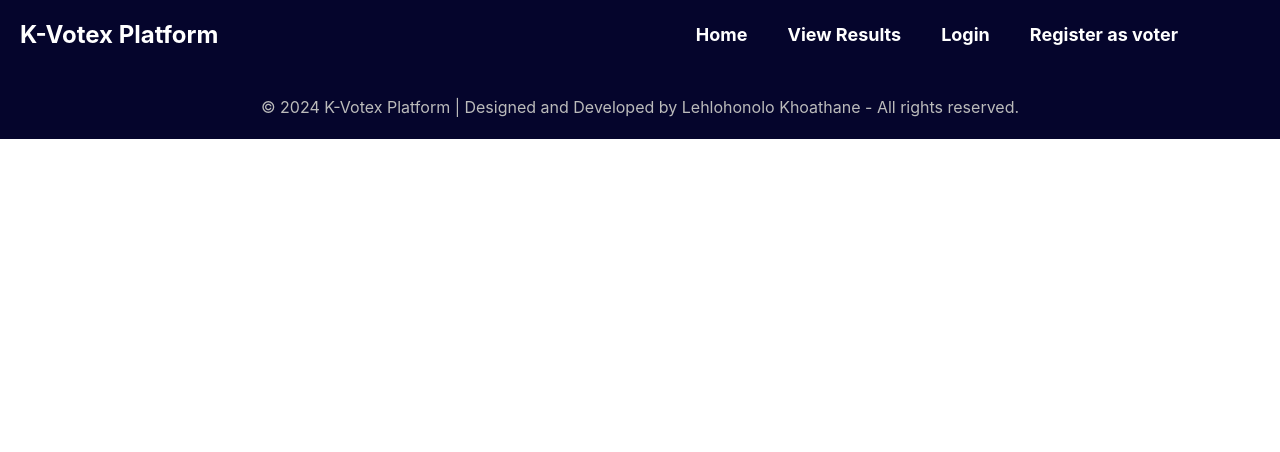
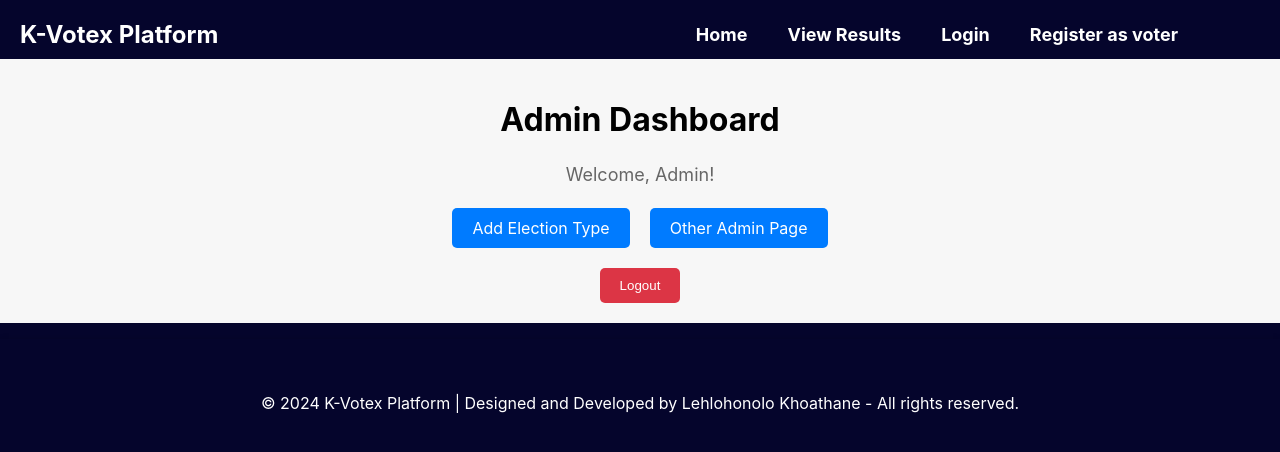
Before and after one commit to LehlohonoloKhoathane/electronic-election-system, a React (Create React App) app in the folder voting-platform/: page /adminPage in a window 1280 px wide. Shown: the top 452 px of the page. Built offline with nearby package versions, Linux system fonts and the light colour scheme; no server answers.

Commit message:
admin pages

```diff
--- a/voting-platform/src/App.css
+++ b/voting-platform/src/App.css
@@ -44,4 +44,12 @@
 
 .App {
   background-color: #05052C;
+  min-height: 100vh;
 }
+
+.footerApp {
+  background-color: #05052C;
+  text-align: center;
+  padding: 1rem;
+  box-shadow: 0 -1px 5px rgba(0, 0, 0, 0.1);
+}
--- a/voting-platform/src/App.js
+++ b/voting-platform/src/App.js
@@ -13,6 +13,7 @@ import 'react-toastify/dist/ReactToastify.css';
 import AddCandidates from './components/addCandidates/addCandidates';
 import AddElectionType from './components/addElectionTypes/addElectionTypes';
 import ForgotPassword from './components/forgotPassword/forgotPassword';
+import AdminPage from './components/adminPage/adminPage';
 
 function App() {
   return (
@@ -25,6 +26,7 @@ function App() {
             <Route path="/results" element={<Results />} />
             <Route path="/addElectionType" element={<AddElectionType />} />
             <Route path="/addCandidates" element={<AddCandidates />} />
+            <Route path="/adminPage" element={<AdminPage />} />
             <Route path="/candidates" element={<Candidates />} />
             <Route path="/register" element={<Register />} />
             <Route path="/login" element={<Login />} />
@@ -33,7 +35,9 @@ function App() {
           </Routes>
           <ToastContainer />
         </main>
+        <footer className="footerApp">
         <Footer />
+      </footer>
       </div>
     </Router>
   );
--- a/voting-platform/src/components/addElectionTypes/addElectionTypes.js
+++ b/voting-platform/src/components/addElectionTypes/addElectionTypes.js
@@ -1,82 +1,21 @@
-// import React, { useState } from 'react';
-// import { db } from '../firebase';
-// import { collection, addDoc } from 'firebase/firestore';
-// import { toast } from 'react-toastify';
-// import './addElectionTypes.css';
-
-// function AddElectionType() {
-//   const [electionName, setElectionName] = useState('');
-//   const [electionEndDate, setElectionEndDate] = useState('');
-
-//   const handleAddElectionType = async (e) => {
-//     e.preventDefault();
-//     if (!electionName || !electionEndDate) {
-//       toast.error('Please provide an election name and set an end date');
-//       return;
-//     }
-
-//     try {
-//       await addDoc(collection(db, 'ElectionTypes'), {
-//         electionName: electionName,
-//         electionEndDate: electionEndDate
-//       });
-//       toast.success('Election type added successfully!');
-//       setElectionName('');
-//       setElectionEndDate('');
-//     } catch (error) {
-//       console.error('Error adding election type: ', error);
-//       toast.error('Failed to add election type');
-//     }
-//   };
-
-//   return (
-//     <div className="form-container">
-//       <h2>Add Election Type</h2>
-//       <form onSubmit={handleAddElectionType} className="election-form">
-//         <div className="form-group">
-//           <label>Election Name:</label>
-//           <input
-//             type="text"
-//             value={electionName}
-//             onChange={(e) => setElectionName(e.target.value)}
-//             required
-//             className="form-input"
-//           />
-//         </div>
-//         <div className="form-group">
-//           <label>Election End Date:</label>
-//           <input
-//             type="date"
-//             value={electionEndDate}
-//             onChange={(e) => setElectionEndDate(e.target.value)}
-//             required
-//             className="form-input"
-//           />
-//         </div>
-//         <button type="submit" className="submit-button">Add Election Type</button>
-//       </form>
-//     </div>
-//   );
-// }
-
-// export default AddElectionType;
-
-
 import React, { useState, useEffect } from 'react';
 import { db } from '../firebase';
 import { collection, addDoc, getDoc, doc } from 'firebase/firestore';
 import { auth } from '../firebase'; // Import Firebase auth
-import { onAuthStateChanged } from 'firebase/auth';
-import { toast } from 'react-toastify';
+import { onAuthStateChanged, signOut } from 'firebase/auth'; // Import signOut
+import Swal from 'sweetalert2'; // Import SweetAlert2
 import './addElectionTypes.css';
 
 function AddElectionType() {
   const [electionName, setElectionName] = useState('');
   const [electionEndDate, setElectionEndDate] = useState('');
   const [isAdmin, setIsAdmin] = useState(false); // State to check if user is admin
+  const [isLoggingOut, setIsLoggingOut] = useState(false); // State to track logout
 
   // Check if user is logged in and has admin privileges
   useEffect(() => {
+    if (isLoggingOut) return; // Skip if logging out
+
     const checkUserStatus = async () => {
       onAuthStateChanged(auth, async (user) => {
         if (user) {
@@ -86,29 +25,72 @@ function AddElectionType() {
             if (userDoc.exists() && userDoc.data().role === 'admin') {
               setIsAdmin(true);
             } else {
-              toast.error('Access denied: Admins only');
+              Swal.fire({
+                icon: 'error',
+                title: 'Access Denied',
+                text: 'Admins only!',
+              });
             }
           } catch (error) {
             console.error('Error checking admin privileges:', error);
-            toast.error('Failed to verify admin privileges');
+            Swal.fire({
+              icon: 'error',
+              title: 'Verification Failed',
+              text: 'Failed to verify admin privileges.',
+            });
           }
-        } else {
-          toast.error('You must be logged in as an admin to add election types');
+        } else if (!isLoggingOut) {
+          Swal.fire({
+            icon: 'warning',
+            title: 'Authentication Required',
+            text: 'You must be logged in as an admin to add election types.',
+          });
         }
       });
     };
     checkUserStatus();
-  }, []);
+  }, [isLoggingOut]);
+
+  // Handle Logout
+  const handleLogout = async () => {
+    setIsLoggingOut(true);
+    try {
+      await signOut(auth);
+      Swal.fire({
+        icon: 'success',
+        title: 'Logged Out',
+        text: 'You have been successfully logged out.',
+      });
+      setIsAdmin(false);
+    } catch (error) {
+      console.error('Error logging out:', error);
+      Swal.fire({
+        icon: 'error',
+        title: 'Logout Failed',
+        text: 'Something went wrong. Please try again later.',
+      });
+    } finally {
+      setIsLoggingOut(false);
+    }
+  };
 
   const handleAddElectionType = async (e) => {
     e.preventDefault();
     if (!isAdmin) {
-      toast.error('Only admins can add election types');
+      Swal.fire({
+        icon: 'error',
+        title: 'Access Denied',
+        text: 'Only admins can add election types.',
+      });
       return;
     }
 
     if (!electionName || !electionEndDate) {
-      toast.error('Please provide an election name and set an end date');
+      Swal.fire({
+        icon: 'warning',
+        title: 'Missing Information',
+        text: 'Please provide an election name and set an end date.',
+      });
       return;
     }
 
@@ -117,12 +99,20 @@ function AddElectionType() {
         electionName: electionName,
         electionEndDate: electionEndDate,
       });
-      toast.success('Election type added successfully!');
+      Swal.fire({
+        icon: 'success',
+        title: 'Success',
+        text: 'Election type added successfully!',
+      });
       setElectionName('');
       setElectionEndDate('');
     } catch (error) {
       console.error('Error adding election type: ', error);
-      toast.error('Failed to add election type');
+      Swal.fire({
+        icon: 'error',
+        title: 'Error',
+        text: 'Failed to add election type. Please try again later.',
+      });
     }
   };
 
@@ -154,6 +144,9 @@ function AddElectionType() {
             </div>
             <button type="submit" className="submit-button">Add Election Type</button>
           </form>
+          <button onClick={handleLogout} className="logout-button">
+            Logout
+          </button>
         </>
       ) : (
         <p>You do not have the necessary permissions to access this page.</p>
--- /dev/null
+++ b/voting-platform/src/components/adminPage/adminPage.css
@@ -0,0 +1,40 @@
+.admin-page {
+    padding: 20px;
+    text-align: center;
+    background-color: #f7f7f7;
+  }
+
+  .admin-links {
+    display: flex;
+    justify-content: center;
+    gap: 20px;
+    margin-top: 20px;
+  }
+
+  .admin-link {
+    padding: 10px 20px;
+    background-color: #007bff;
+    color: white;
+    text-decoration: none;
+    border-radius: 5px;
+    transition: background-color 0.3s;
+  }
+
+  .admin-link:hover {
+    background-color: #0056b3;
+  }
+
+  .logout-button {
+    margin-top: 20px;
+    padding: 10px 20px;
+    background-color: #dc3545;
+    color: white;
+    border: none;
+    border-radius: 5px;
+    cursor: pointer;
+    transition: background-color 0.3s;
+  }
+
+  .logout-button:hover {
+    background-color: #c82333;
+  }
--- /dev/null
+++ b/voting-platform/src/components/adminPage/adminPage.js
@@ -0,0 +1,36 @@
+import React from 'react';
+import { Link } from 'react-router-dom'; // Import Link for navigation
+import Swal from 'sweetalert2'; // Import Swal for notifications
+import './adminPage.css';
+
+function AdminPage() {
+  const handleLogout = () => {
+    // Add your logout logic here (using Firebase auth signOut)
+    Swal.fire({
+      icon: 'success',
+      title: 'Logged Out',
+      text: 'You have been successfully logged out.',
+    });
+  };
+
+  return (
+    <div className="admin-page">
+      <h1>Admin Dashboard</h1>
+      <p>Welcome, Admin!</p>
+      <div className="admin-links">
+        <Link to="/add-election-type" className="admin-link">
+          Add Election Type
+        </Link>
+        <Link to="/other-admin-page" className="admin-link">
+          Other Admin Page
+        </Link>
+        {/* Add more links to other admin pages as needed */}
+      </div>
+      <button onClick={handleLogout} className="logout-button">
+        Logout
+      </button>
+    </div>
+  );
+}
+
+export default AdminPage;
--- a/voting-platform/src/components/footer/footer.css
+++ b/voting-platform/src/components/footer/footer.css
@@ -15,7 +15,7 @@ footer {
   footer p {
     margin: 0;
     font-size: 1rem;
-    color: #bbb; /* Light gray color for the text */
+    color: #ffffff; /* Light gray color for the text */
   }
 
   /* Responsive design adjustments */
```
